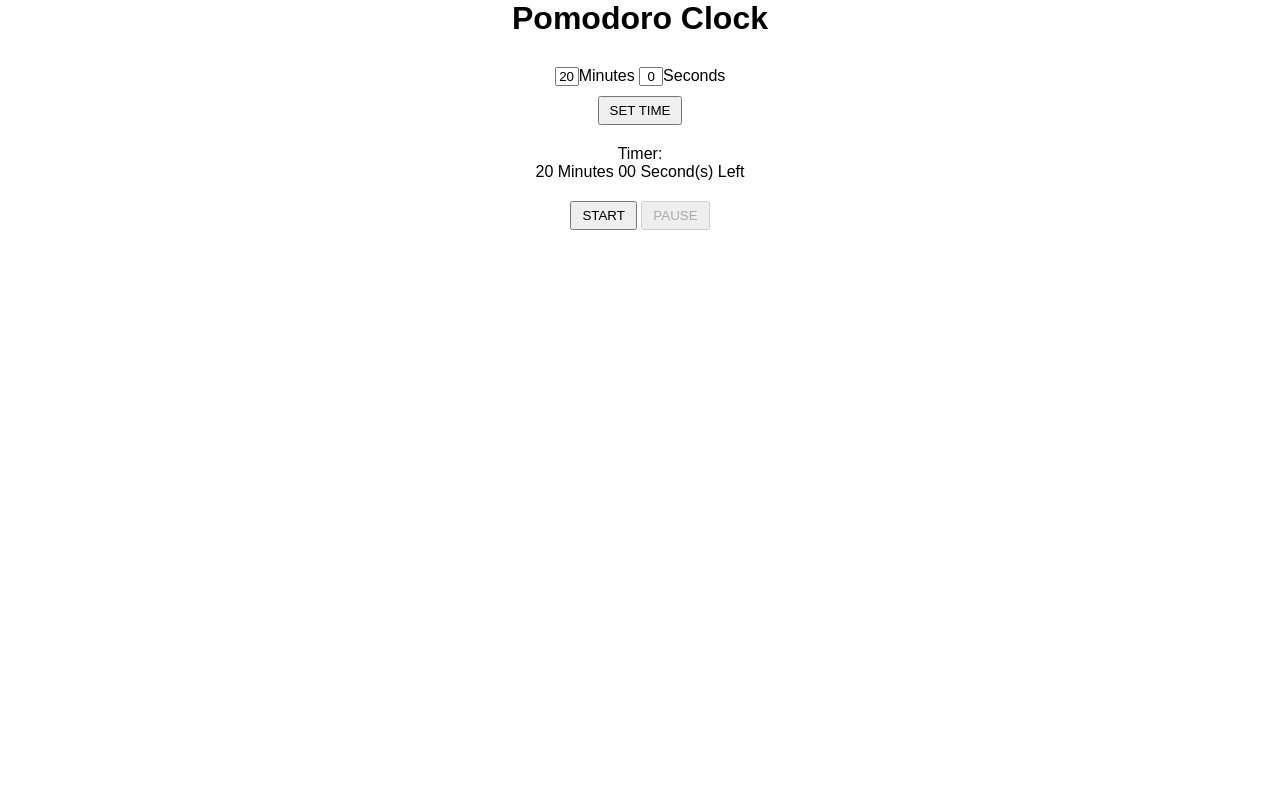
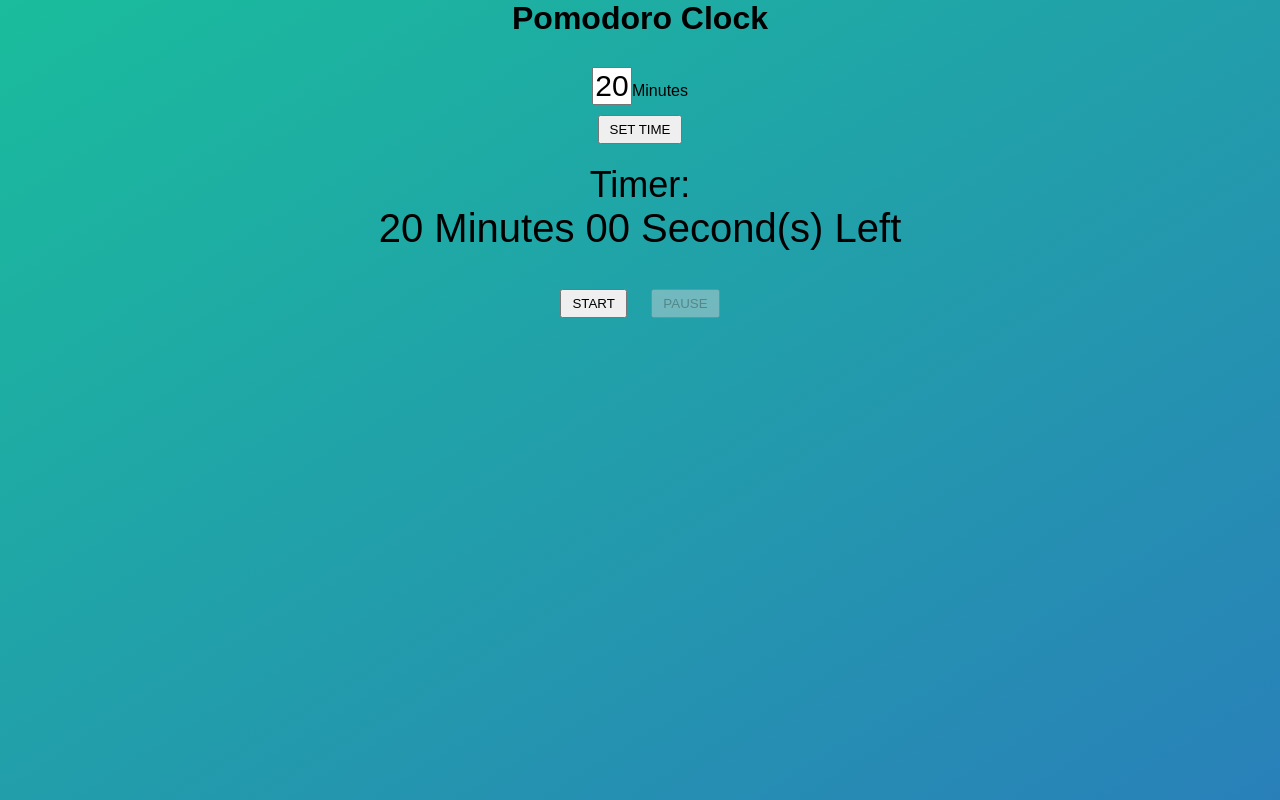
Before and after one commit to GUITARPLRC/pomodoro-proj, a plain HTML site: page index.html in a window 1280 px wide. Drawn offline with Linux system fonts and the light colour scheme.

Commit message:
fixed issue with start, pause, set

```diff
--- a/index.html
+++ b/index.html
@@ -11,16 +11,16 @@
 		<h1>Pomodoro Clock</h1>
 
 		<input type="text" id="minutes" maxlength="2">Minutes</input>
-		<input type="text" id="seconds" maxlength="2">Seconds</input>
 		<br />
 		<input type="button" id="setTime" value="SET TIME"></input>
 
 		<br />
 
 		<div id="output">Timer:
-			<div id="timer">
-			</div>
+			<div id="timer"></div>
 		</div>
+
+		<br />
 
 		<input type="button" id="start" value="START"></input>
 		<input type="button" id="pause" value="PAUSE"></input>
--- a/script.js
+++ b/script.js
@@ -3,21 +3,21 @@ var pause = document.getElementById("pause"); // pause button
 var setTime = document.getElementById("setTime"); // setTime button
 var timer = document.getElementById("timer"); // html timer display
 var minutes = document.getElementById("minutes"); // minutes user input
-var seconds = document.getElementById("seconds"); // seconds user input
 var interval; // interval for timer
 var minTime;
 var secTime;
 
 pause.disabled = true;
+
 start.addEventListener("click", startTimer, false);
 pause.addEventListener("click", pauseTimer, false);
 setTime.addEventListener("click", setTimeTimer, false);
 
 minutes.value = 20; // default time set
-seconds.value = 0; // default time set
+
 // get user input and set time for timer
 minTime = Number(minutes.value);
-secTime = Number(seconds.value);
+secTime = 0;
 
 if (secTime < 10) {
 
@@ -30,6 +30,7 @@ timer.textContent = minTime + " Minutes " + secTime + " Second(s) Left";
 
 function startTimer() {
 
+	setTime.disabled = true;
 	start.disabled = true;
 	pause.disabled = false;
 
@@ -42,7 +43,7 @@ function startTimer() {
 
 		}	else {
 
-			if (secTime <= 0 && minTime > 0) {
+			if (secTime < 0 && minTime > 0) {
 				// subtract 1 minute when seconds reach 0
 				minTime -= 1;
 				secTime = 59;
@@ -67,6 +68,7 @@ function startTimer() {
 
 function pauseTimer() {
 
+	setTime.disabled = false;
 	start.disabled = false;
 	pause.disabled = true;
 
@@ -80,14 +82,14 @@ function setTimeTimer() {
 	pause.disabled = true;
 
 	minTime = Number(minutes.value);
-	secTime = Number(seconds.value);
+	secTime = 0;
 
 	if (secTime < 10) {
 
-		// add 0 in front of seconds when below 10
-		secTime = "0" + secTime;
+				// add 0 in front of seconds when below 10
+				secTime = "0" + secTime;
 
-	}
+			}
 
 	timer.textContent = minTime + " Minutes " + secTime + " Second(s) Left";
 
--- a/style.css
+++ b/style.css
@@ -5,20 +5,25 @@
 	font-family:Arial, Helvetica, sans-serif;
 }
 
+body {
+	background:linear-gradient(to bottom right, #1abc9c, #2980b9) fixed;
+}
+
 h1 {
 	margin-bottom:30px;
 }
 
 #minutes {
-	width:20px;
-}
-
-#seconds {
-	width:20px;
+	width:36px;
+	font-size:30px;
 }
 
 #output {
 	margin:20px 0;
+	font-size:36px;
+}
+#timer {
+	font-sizE:40px;
 }
 
 #start {
@@ -27,6 +32,7 @@ h1 {
 
 #pause{
 	padding:5px 10px;
+	margin-left:20px;
 }
 
 #setTime {
```
